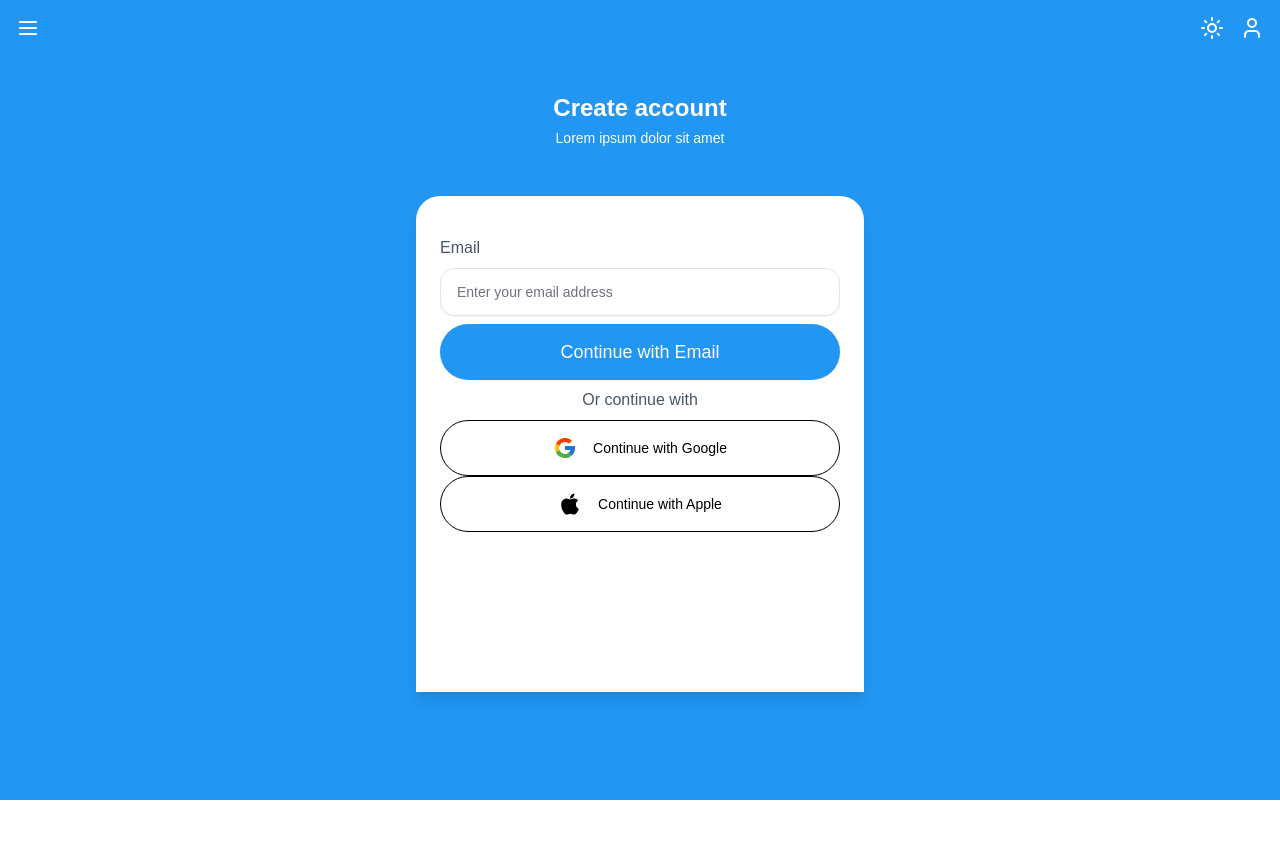
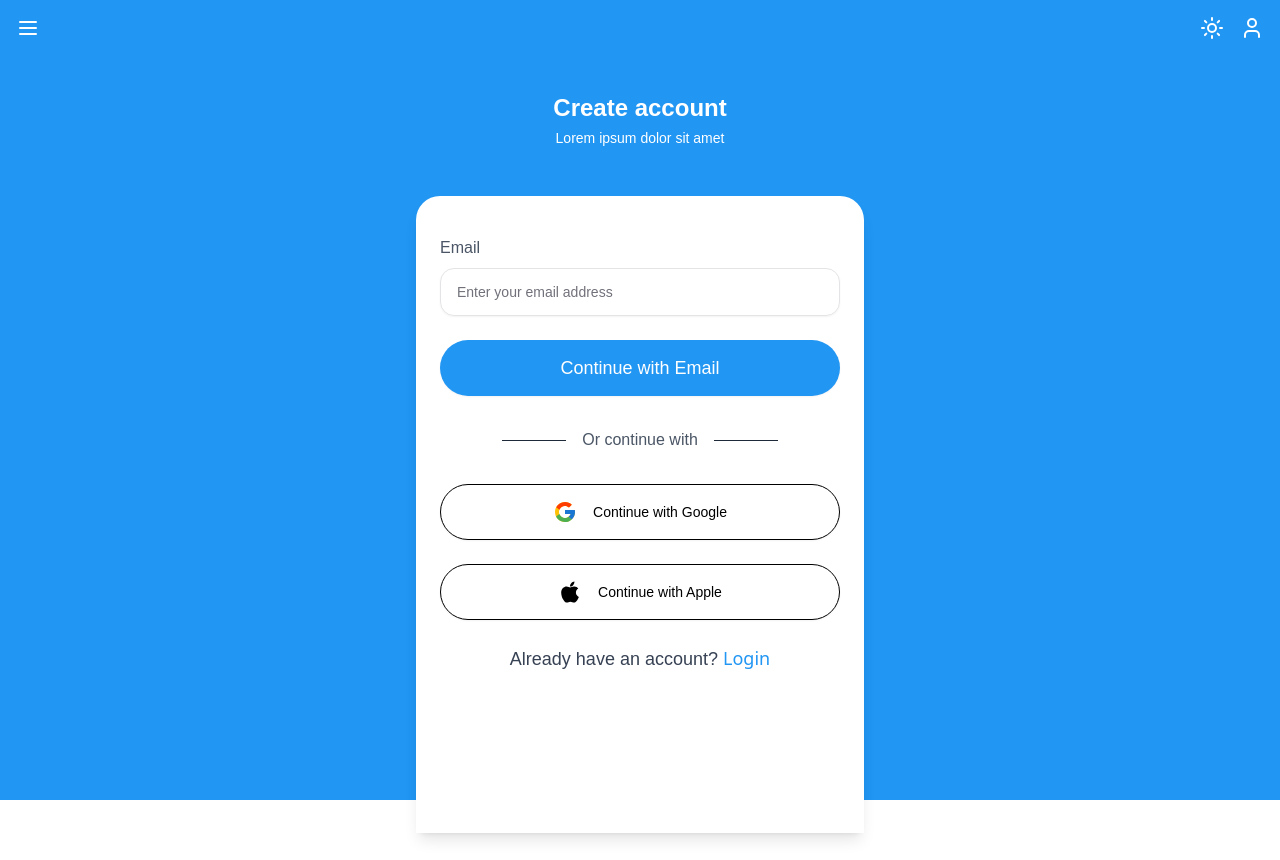
Before and after one commit to campus-uml/RegisterPage, a React (Vite) app: page / in a window 1280 px wide. Built offline with nearby package versions, Linux system fonts and the light colour scheme.

Commit message:
style(Form): Mejorar estilos en el componente Form

```diff
--- a/src/components/Form.tsx
+++ b/src/components/Form.tsx
@@ -1,29 +1,17 @@
+import { Separator } from "@radix-ui/react-separator";
+import { Button } from "../components/ui/button";
+import { Input } from ".././components/ui/input";
 import { useState } from "react";
-import { Button } from "./ui/button";
-import { Input } from "./ui/input";
 import { FcGoogle } from "react-icons/fc";
 import { FaApple } from "react-icons/fa";
 
 export const Form = () => {
   const [email, setEmail] = useState("");
-  const [error, setError] = useState("");
-
-  const handleSubmit = (e: React.FormEvent) => {
-    e.preventDefault();
-
-    if (!email) {
-      setError("Email is required");
-    } else if (!/\S+@\S+\.\S+/.test(email)) {
-      setError("Please enter a valid email");
-    } else {
-      setError("");
-      console.log(":3", email);
-    }
-  };
-
   return (
+    <>
       <div data-testid="form" className="w-full pb-40 max-w-md bg-white dark:bg-gray-950 rounded-t-3xl p-6 shadow-lg">
-      <form onSubmit={handleSubmit} className="space-y-2">
+        <div className="space-y-6">
+          <div className="space-y-2">
             <label
               htmlFor="email"
               className="text-gray-600 dark:text-gray-300 font-medium block mb-2 mt-4"
@@ -33,25 +21,23 @@ export const Form = () => {
             <Input
               id="email"
               type="email"
-          required
               placeholder="Enter your email address"
               className="rounded-xl h-12 px-4 dark:bg-gray-700 dark:text-white"
               value={email}
               onChange={(e) => setEmail(e.target.value)}
             />
-        {error && <p className="text-red-500">{error}</p>}
-        <Button
-          type="submit"
-          className="w-full bg-[#2196F3] hover:bg-blue-600 text-white rounded-full h-14 text-lg font-medium"
-        >
+          </div>
+
+          <Button className="w-full bg-[#2196F3] hover:bg-blue-600 text-white rounded-full h-14 text-lg font-medium">
             Continue with Email
           </Button>
-      </form>
 
           <div className="flex items-center justify-center gap-4 py-2">
+            <Separator className="w-16 border-t-[1px] border-gray-800 dark:border-gray-300" />
             <span className="text-gray-600 dark:text-gray-300">
               Or continue with
             </span>
+            <Separator className="w-16 border-t-[1px] border-gray-800 dark:border-gray-300" />
           </div>
 
           <Button
@@ -69,6 +55,15 @@ export const Form = () => {
             <FaApple style={{ width: "24px", height: "24px" }} />
             <span>Continue with Apple</span>
           </Button>
+
+          <h1 className="text-gray-700 dark:text-gray-300 text-lg text-center">
+            Already have an account?{" "}
+            <a className="text-[#2196F3] font-sans" href="">
+              Login
+            </a>
+          </h1>
         </div>
+      </div>
+    </>
   );
 };
```
Lines whose indentation alone changed are shown as unchanged.
